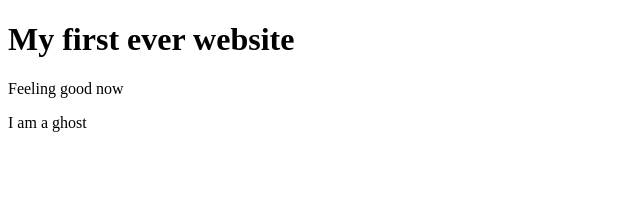
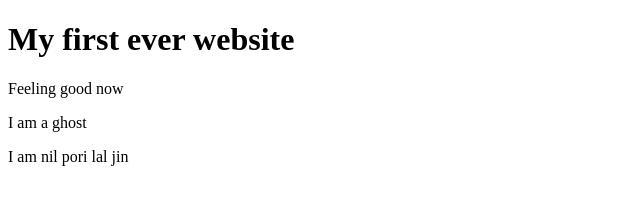
Before and after one commit to sarwarrahman/my-first-website, a plain HTML site: page index.html in a window 1280 px wide. Shown: the whole page, without its empty margins (0-640 px from the left). Drawn offline with Linux system fonts and the light colour scheme.

Commit message:
ready to push

```diff
--- a/index.html
+++ b/index.html
@@ -9,5 +9,6 @@
     <h1>My first ever website</h1>
     <p>Feeling good now</p>
     <p>I am a ghost</p>
+    <p>I am nil pori lal jin</p>
 </body>
 </html>
```
